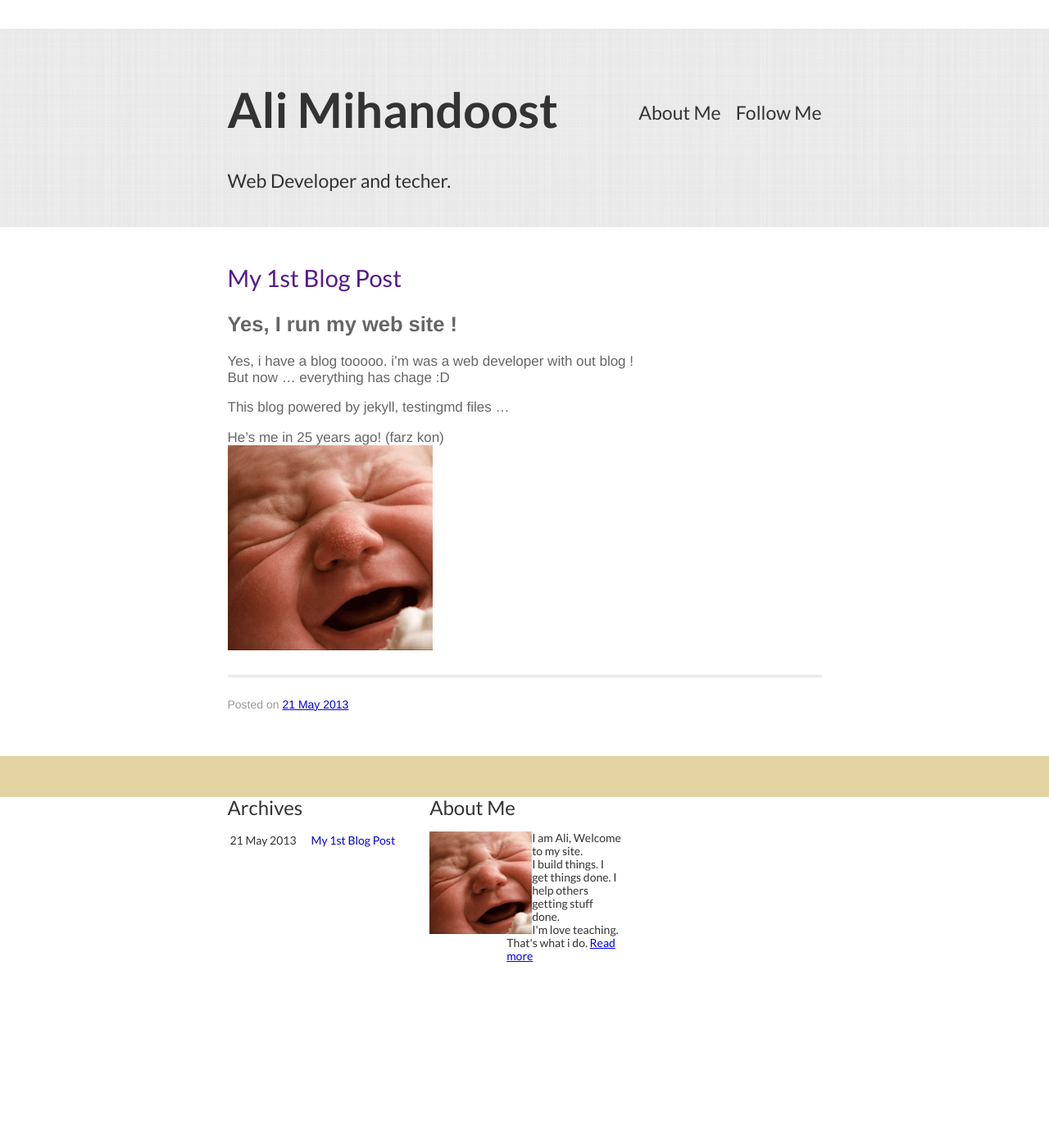
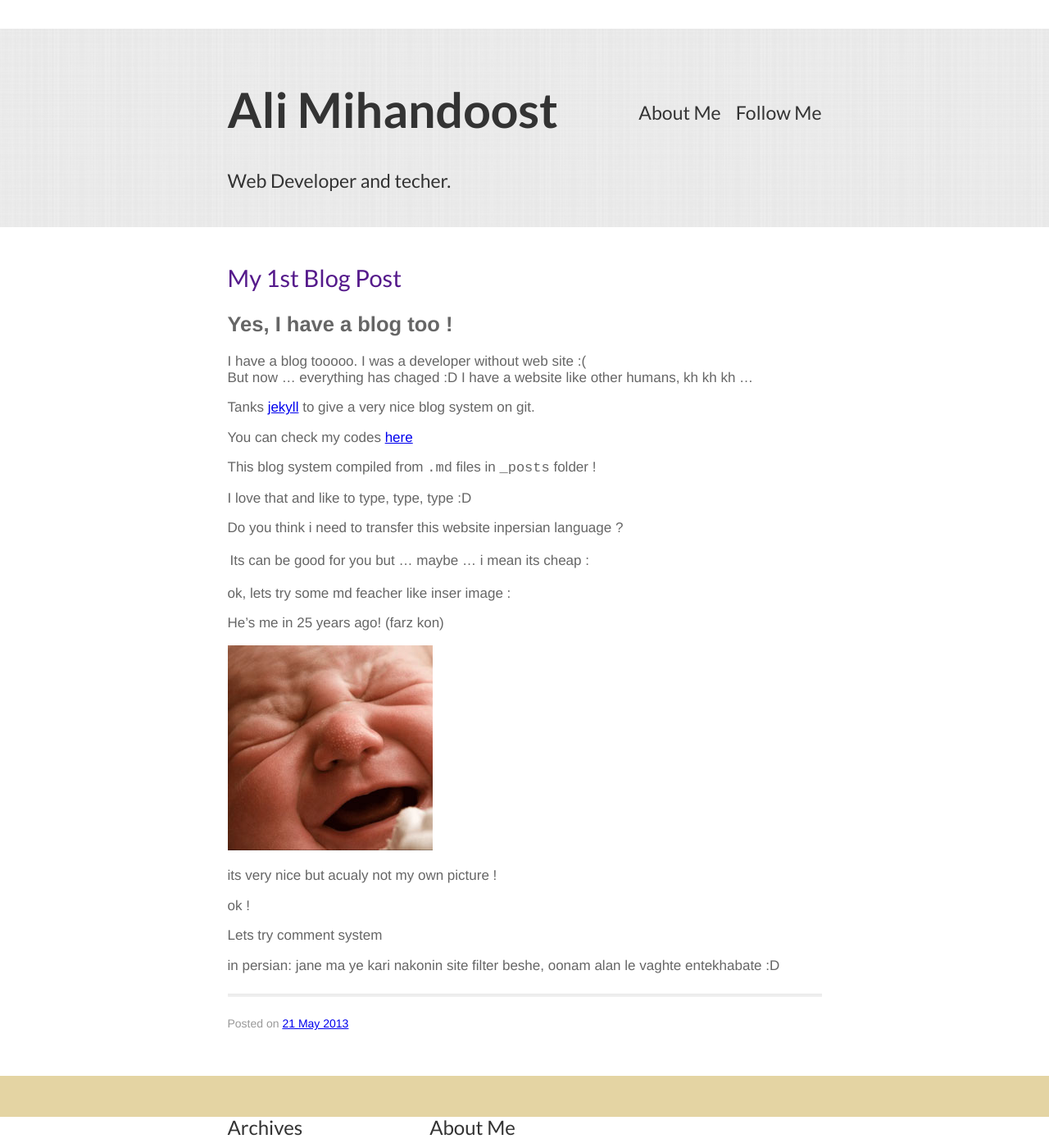
Before and after one commit to AliMD/jekyll-blog, a Jekyll site: the page built from _posts/2013-05-21-my-1st-blog-post.markdown, in a window 1280 px wide and 1400 px high. Shown: the whole window at 82% size. Built offline with Jekyll 4.4.1, drawn with Linux system fonts in a browser that asks for light colours; nearby versions of some CDN libraries; library files that are not in the unit come from our copies; Markdown is read by kramdown in place of the engine named in the settings; comment, search, counter and statistics services are not loaded.

Commit message:
Update 2013-05-21-my-1st-blog-post.markdown

```diff
--- a/_posts/2013-05-21-my-1st-blog-post.markdown
+++ b/_posts/2013-05-21-my-1st-blog-post.markdown
@@ -5,13 +5,37 @@ excerpt: My first sample post for bigining ...
 categories: misc
 ---
 
-## Yes, I run my web site !
-Yes, i have a blog tooooo. i'm was a web developer with out blog !
-But now ... everything has chage :D
+## Yes, I have a blog too !
+I have a blog tooooo. I was a developer without web site :(
+But now ... everything has chaged :D
+I have a website like other humans, kh kh kh ...
 
-This blog powered by jekyll, testingmd files ...
+Tanks [jekyll][jekyllws] to give a very nice blog system on git.
+
+You can check my codes [here][repo]
+
+This blog system compiled from `.md` files in `_posts` folder !
+
+I love that and like to type, type, type :D
+
+Do you think i need to transfer this website inpersian language ?
+
+Its can be good for you but ... maybe ... i mean its cheap :|
+
+ok, lets try some md feacher like inser image :
 
 He's me in 25 years ago! (farz kon)
+
 ![my pic][mypic]
 
+its very nice but acualy not my own picture !
+
+ok !
+
+Lets try comment system
+
+in persian: jane ma ye kari nakonin  site filter beshe, oonam alan le vaghte entekhabate :D
+
 [mypic]: {{ site.images }}/mybaby.jpg "Ali Mihandoost Picture"
+[jekyllws]: http://jekyllrb.com/ "Transform your plain text into static websites and blogs"
+[repo]: https://github.com/alimd/alimd.github.io "My github repository of this website"
```
